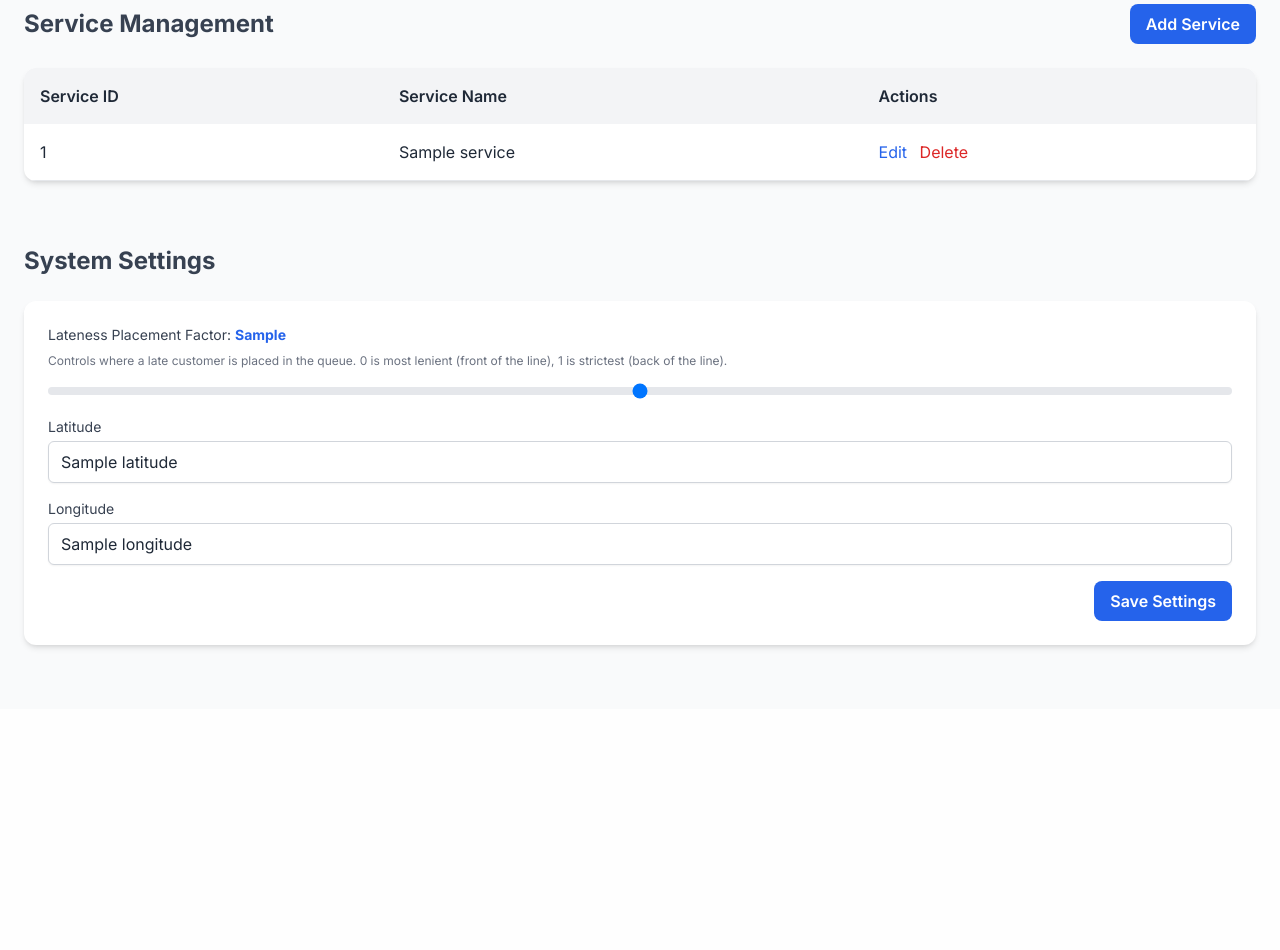
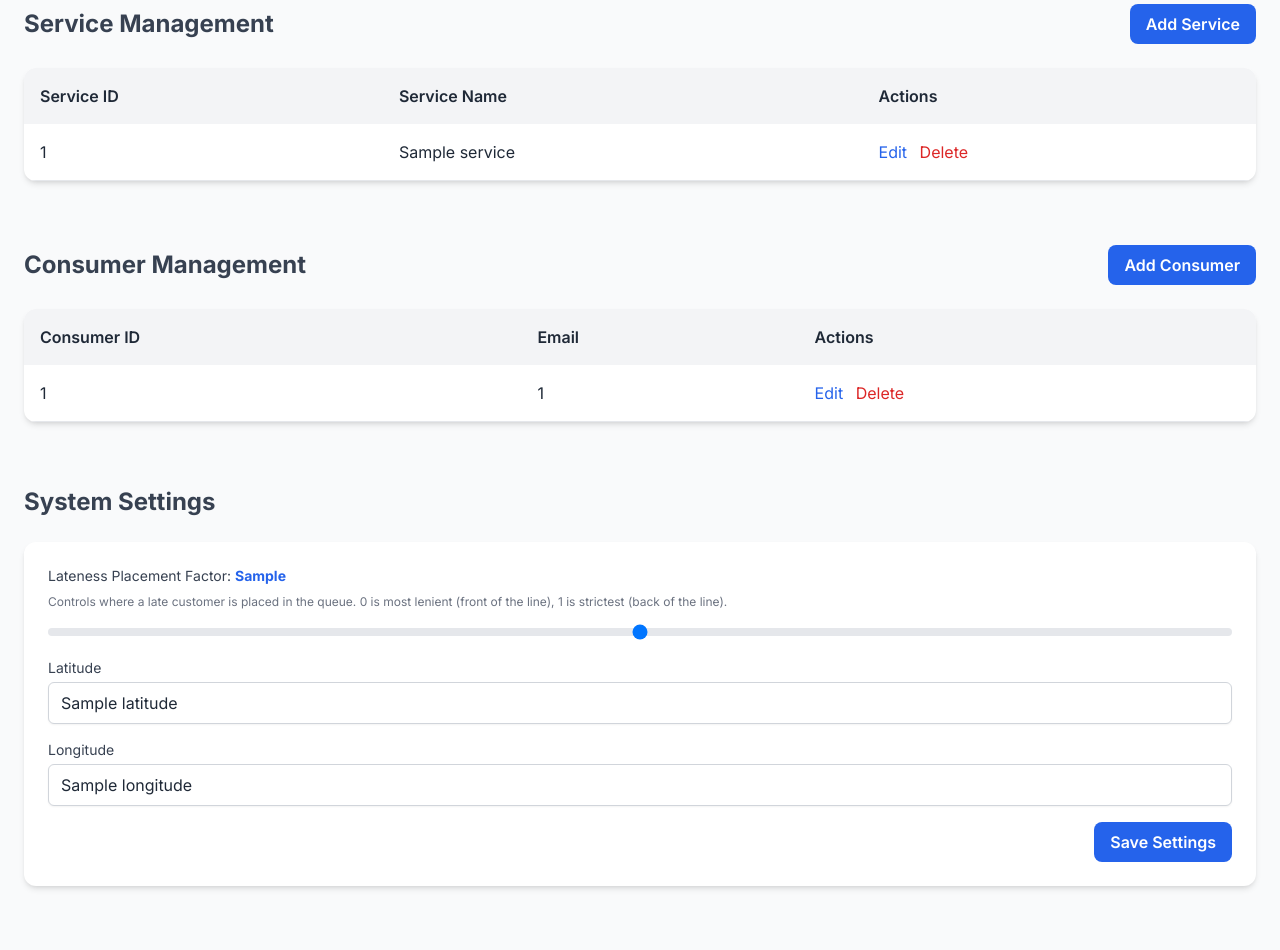
Before and after one commit to foxtrot222/qms, a Flask app: template src/templates/admin.html in a window 1280 px wide. Shown: the part 545-1495 px from the top of the page. Before the commit the page ends 1195 px from the top, so only its background shows below. Run offline with Flask 3, Linux system fonts and the light colour scheme; the template is opened without the code that fills it: most values are stand-ins (such as "Sample title", 1, 10 or a date in 2020); some libraries are stand-ins or nearby versions.

Commit message:
feat: Add consumer management to admin page

```diff
--- a/src/static/js/api.js
+++ b/src/static/js/api.js
@@ -72,4 +72,5 @@ export const api = {
     }),
     getUserData: (userId) => fetchJSON(`/admin/users/${userId}/get`),
     getServiceData: (serviceId) => fetchJSON(`/admin/services/${serviceId}/get`),
+    getConsumerData: (consumerId) => fetchJSON(`/admin/consumers/${consumerId}/get`),
 };
--- a/src/static/js/pages/adminPage.js
+++ b/src/static/js/pages/adminPage.js
@@ -97,4 +97,31 @@ export function initAdminPage() {
     initModal('addServiceBtn', 'addServiceModal', 'closeAddServiceModalBtn', 'add-service-modal-content');
     initEditUserModal();
     initEditServiceModal();
+    initModal('addConsumerBtn', 'addConsumerModal', 'closeAddConsumerModalBtn', 'add-consumer-modal-content');
+    initEditConsumerModal();
 }
+
+function initEditConsumerModal() {
+    const modal = initModal(null, 'editConsumerModal', 'closeEditConsumerModalBtn', 'edit-consumer-modal-content');
+    if (!modal) return;
+
+    document.querySelectorAll('.edit-consumer-btn').forEach(button => {
+        button.addEventListener('click', async (e) => {
+            e.preventDefault();
+            const consumerId = e.target.dataset.consumerId;
+            try {
+                const data = await api.getConsumerData(consumerId);
+                if (data.success) {
+                    document.getElementById('editConsumerId').value = data.consumer.consumer_id;
+                    document.getElementById('editConsumerIdInput').value = data.consumer.consumer_id;
+                    document.getElementById('editConsumerEmail').value = data.consumer.email_id;
+                    modal.open();
+                } else {
+                    alert(`Error: ${data.error}`);
+                }
+            } catch (error) {
+                alert('An error occurred while fetching consumer data.');
+            }
+        });
+    });
+}
--- a/src/templates/admin.html
+++ b/src/templates/admin.html
@@ -194,6 +194,42 @@
       </div>
     </section>
 
+    <!-- Consumer Management -->
+    <section>
+      <div class="flex justify-between items-center mb-6">
+        <h2 class="text-2xl font-bold text-gray-700">Consumer Management</h2>
+        <button id="addConsumerBtn" class="bg-blue-600 text-white font-semibold rounded-lg px-4 py-2 hover:bg-blue-700 transition-colors">Add Consumer</button>
+      </div>
+      <div class="bg-white rounded-xl shadow-md overflow-x-auto scrollbar">
+        <table class="w-full text-left">
+          <thead class="bg-gray-100">
+            <tr>
+              <th class="p-4 font-semibold">Consumer ID</th>
+              <th class="p-4 font-semibold">Email</th>
+              <th class="p-4 font-semibold">Actions</th>
+            </tr>
+          </thead>
+          <tbody>
+            {% if consumers %}
+              {% for consumer in consumers %}
+                <tr class="border-b hover:bg-gray-50">
+                  <td class="p-4">{{ consumer.consumer_id }}</td>
+                  <td class="p-4">{{ consumer.email_id }}</td>
+                  <td class="p-4">
+                    <a href="#" class="text-blue-600 hover:underline mr-2 edit-consumer-btn" data-consumer-id="{{ consumer.consumer_id }}">Edit</a>
+                    <a href="{{ url_for('admin.delete_consumer', consumer_id=consumer.consumer_id) }}" class="text-red-600 hover:underline">Delete</a>
+                  </td>
+                </tr>
+              {% endfor %}
+            {% else %}
+              <tr><td colspan="3" class="p-4 text-center text-gray-500">No consumers found.</td></tr>
+            {% endif %}
+          </tbody>
+        </table>
+      </div>
+    </section>
+
+
     <!-- Add Service Modal -->
     <div id="addServiceModal" class="hidden fixed inset-0 bg-black bg-opacity-60 z-50 flex justify-center items-center p-4 transition-opacity duration-300">
         <div class="bg-white rounded-lg shadow-xl p-8 w-full max-w-md relative transform transition-all duration-300 scale-95 opacity-0" id="add-service-modal-content">
@@ -229,6 +265,50 @@
         </div>
     </div>
 
+    <!-- Add Consumer Modal -->
+    <div id="addConsumerModal" class="hidden fixed inset-0 bg-black bg-opacity-60 z-50 flex justify-center items-center p-4 transition-opacity duration-300">
+        <div class="bg-white rounded-lg shadow-xl p-8 w-full max-w-md relative transform transition-all duration-300 scale-95 opacity-0" id="add-consumer-modal-content">
+            <button id="closeAddConsumerModalBtn" class="absolute top-4 right-4 text-gray-400 hover:text-gray-600 transition-colors">
+                <svg class="w-6 h-6" fill="none" stroke="currentColor" viewBox="0 0 24 24"><path stroke-linecap="round" stroke-linejoin="round" stroke-width="2" d="M6 18L18 6M6 6l12 12"></path></svg>
+            </button>
+            <h2 class="text-2xl font-bold mb-6 text-gray-800">Add New Consumer</h2>
+            <form id="addConsumerForm" class="space-y-4" method="POST" action="{{ url_for('admin.add_consumer') }}">
+                <div>
+                    <label for="consumerId" class="block text-sm font-medium text-gray-700 mb-1">Consumer ID</label>
+                    <input type="text" id="consumerId" name="consumer_id" class="w-full px-3 py-2 border border-gray-300 rounded-md shadow-sm focus:outline-none focus:ring-blue-500 focus:border-blue-500" required>
+                </div>
+                <div>
+                    <label for="consumerEmail" class="block text-sm font-medium text-gray-700 mb-1">Email</label>
+                    <input type="email" id="consumerEmail" name="email_id" class="w-full px-3 py-2 border border-gray-300 rounded-md shadow-sm focus:outline-none focus:ring-blue-500 focus:border-blue-500" required>
+                </div>
+                <button type="submit" class="w-full bg-blue-600 text-white font-semibold rounded-lg px-4 py-3 mt-4 hover:bg-blue-700 focus:outline-none focus:ring-4 focus:ring-blue-300 transition-all duration-300 transform hover:scale-105">Add Consumer</button>
+            </form>
+        </div>
+    </div>
+
+    <!-- Edit Consumer Modal -->
+    <div id="editConsumerModal" class="hidden fixed inset-0 bg-black bg-opacity-60 z-50 flex justify-center items-center p-4 transition-opacity duration-300">
+        <div class="bg-white rounded-lg shadow-xl p-8 w-full max-w-md relative transform transition-all duration-300 scale-95 opacity-0" id="edit-consumer-modal-content">
+            <button id="closeEditConsumerModalBtn" class="absolute top-4 right-4 text-gray-400 hover:text-gray-600 transition-colors">
+                <svg class="w-6 h-6" fill="none" stroke="currentColor" viewBox="0 0 24 24"><path stroke-linecap="round" stroke-linejoin="round" stroke-width="2" d="M6 18L18 6M6 6l12 12"></path></svg>
+            </button>
+            <h2 class="text-2xl font-bold mb-6 text-gray-800">Edit Consumer</h2>
+            <form id="editConsumerForm" class="space-y-4" method="POST" action="{{ url_for('admin.update_consumer') }}">
+                <input type="hidden" id="editConsumerId" name="original_consumer_id">
+                <div>
+                    <label for="editConsumerIdInput" class="block text-sm font-medium text-gray-700 mb-1">Consumer ID</label>
+                    <input type="text" id="editConsumerIdInput" name="consumer_id" class="w-full px-3 py-2 border border-gray-300 rounded-md shadow-sm focus:outline-none focus:ring-blue-500 focus:border-blue-500" required>
+                </div>
+                <div>
+                    <label for="editConsumerEmail" class="block text-sm font-medium text-gray-700 mb-1">Email</label>
+                    <input type="email" id="editConsumerEmail" name="email_id" class="w-full px-3 py-2 border border-gray-300 rounded-md shadow-sm focus:outline-none focus:ring-blue-500 focus:border-blue-500" required>
+                </div>
+                <button type="submit" class="w-full bg-blue-600 text-white font-semibold rounded-lg px-4 py-3 mt-4 hover:bg-blue-700 focus:outline-none focus:ring-4 focus:ring-blue-300 transition-all duration-300 transform hover:scale-105">Update Consumer</button>
+            </form>
+        </div>
+    </div>
+
+
 
     <!-- Settings Panel -->
     <section>
```
Also changed, not shown: src/routes/admin.py (+112 -1 lines).
